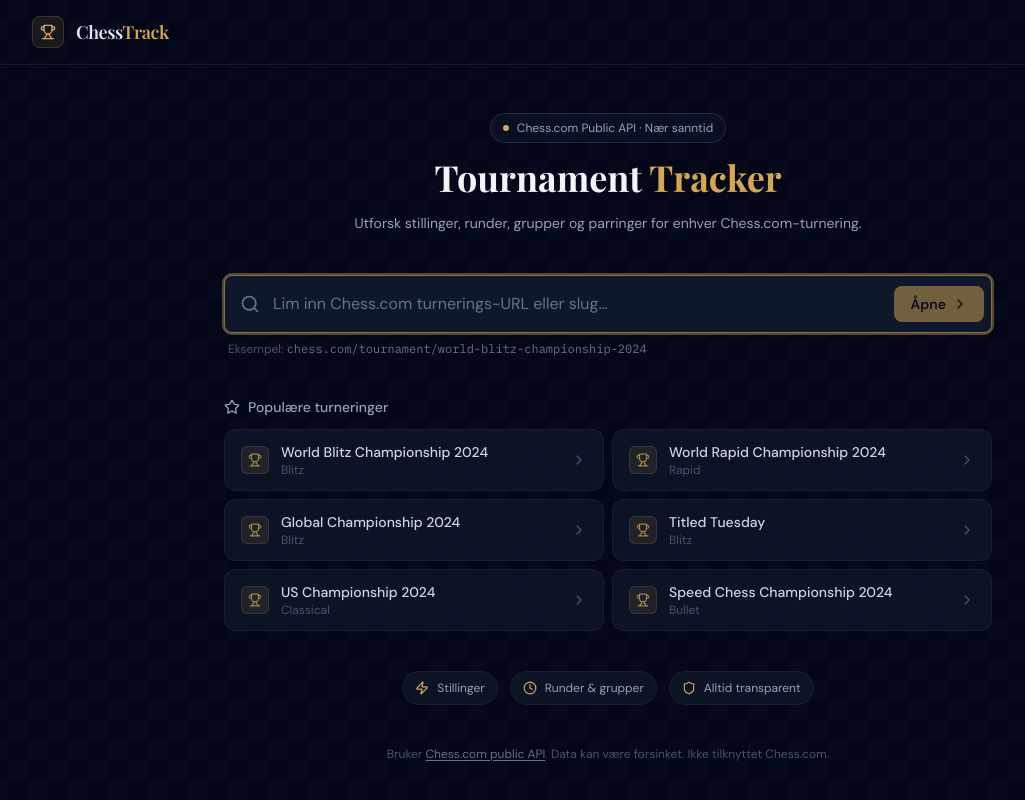
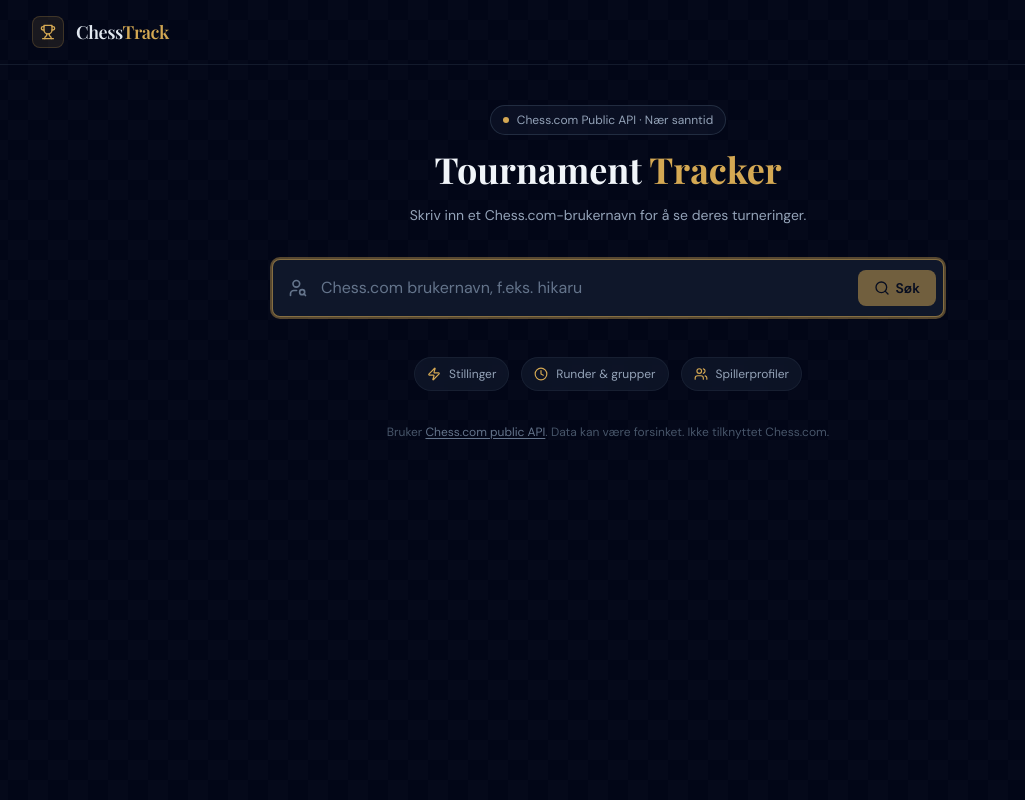
Before and after one commit to ugress-ux/chess-tracker, a Next.js app: page / in a window 1280 px wide. Shown: the top 800 px of the page, without its empty margins (32-1057 px from the left). Built offline with nearby package versions, Linux system fonts and the light colour scheme; a web font is replaced by a local one.

Commit message:
Add files via upload

```diff
--- a/src/app/page.tsx
+++ b/src/app/page.tsx
@@ -1,44 +1,79 @@
 "use client";
 
-import { useState, FormEvent, useEffect } from "react";
+import { useState, FormEvent } from "react";
 import { useRouter } from "next/navigation";
-import { Search, ChevronRight, Shield, Clock, Zap, Trophy, History, Star } from "lucide-react";
-import { parseTournamentSlug } from "@/lib/chesscom/parsers";
+import {
+  Search, Trophy, History, Star, ChevronRight,
+  Loader2, UserSearch, AlertCircle, Zap, Clock, Users
+} from "lucide-react";
 import { cn } from "@/lib/utils";
+import { humanizeTimeClass } from "@/lib/utils";
 import { saveRecent, loadRecent, clearRecent } from "@/lib/utils/recent";
 import type { RecentTournament } from "@/lib/utils/recent";
+import { useEffect } from "react";
 
-const POPULAR_TOURNAMENTS = [
-  { slug: "world-blitz-championship-2024", name: "World Blitz Championship 2024", type: "Blitz" },
-  { slug: "world-rapid-championship-2024", name: "World Rapid Championship 2024", type: "Rapid" },
-  { slug: "chess-com-global-championship-2024", name: "Global Championship 2024", type: "Blitz" },
-  { slug: "titled-tuesday-early-2024-12-17", name: "Titled Tuesday", type: "Blitz" },
-  { slug: "chess-com-us-championship-2024", name: "US Championship 2024", type: "Classical" },
-  { slug: "speed-chess-championship-2024", name: "Speed Chess Championship 2024", type: "Bullet" },
-];
+interface PlayerTournament {
+  url: string;
+  slug: string;
+  name: string;
+  status: string;
+  timeClass: string;
+  placement: number | null;
+  totalPlayers: number | null;
+  wins: number;
+  losses: number;
+  draws: number;
+}
+
+interface PlayerTournaments {
+  username: string;
+  inProgress: PlayerTournament[];
+  registered: PlayerTournament[];
+  finished: PlayerTournament[];
+}
+
+const STATUS_LABELS: Record<string, { label: string; color: string; dot: string }> = {
+  in_progress: { label: "Live", color: "text-emerald-400", dot: "bg-emerald-400 animate-pulse" },
+  registered: { label: "Upcoming", color: "text-blue-400", dot: "bg-blue-400" },
+  finished: { label: "Finished", color: "text-slate-500", dot: "bg-slate-600" },
+};
 
 export default function HomePage() {
   const router = useRouter();
-  const [input, setInput] = useState("");
+  const [username, setUsername] = useState("");
+  const [loading, setLoading] = useState(false);
   const [error, setError] = useState("");
+  const [results, setResults] = useState<PlayerTournaments | null>(null);
   const [recent, setRecent] = useState<RecentTournament[]>([]);
 
   useEffect(() => {
     setRecent(loadRecent());
   }, []);
 
-  function handleSubmit(e: FormEvent) {
+  async function handleSearch(e: FormEvent) {
     e.preventDefault();
+    const u = username.trim().toLowerCase();
+    if (!u) return;
     setError("");
-    const slug = parseTournamentSlug(input.trim());
-    if (!slug) {
-      setError("Kunne ikke finne en gyldig turnerings-slug. Prøv å lime inn hele Chess.com-URL-en.");
-      return;
+    setResults(null);
+    setLoading(true);
+    try {
+      const res = await fetch(`/api/chesscom/player/${encodeURIComponent(u)}/tournaments`);
+      const data = await res.json();
+      if (!res.ok) {
+        setError(data.error ?? "Something went wrong.");
+      } else {
+        setResults(data);
       }
-    router.push(`/tournament/${slug}`);
+    } catch {
+      setError("Network error. Please try again.");
+    } finally {
+      setLoading(false);
+    }
   }
 
-  function handleOpen(slug: string) {
+  function openTournament(slug: string, name: string) {
+    saveRecent(slug, name);
     router.push(`/tournament/${slug}`);
   }
 
@@ -46,6 +81,10 @@
     clearRecent();
     setRecent([]);
   }
+
+  const hasResults = results && (
+    results.inProgress.length + results.registered.length + results.finished.length > 0
+  );
 
   return (
     <main className="chess-bg min-h-screen flex flex-col">
@@ -60,9 +99,10 @@
         </div>
       </header>
 
-      <div className="flex-1 px-6 py-12">
-        <div className="max-w-3xl mx-auto space-y-10 animate-slide-up">
+      <div className="flex-1 px-6 py-10">
+        <div className="max-w-2xl mx-auto space-y-8 animate-slide-up">
 
+          {/* Title */}
           <div className="text-center space-y-3">
             <div className="inline-flex items-center gap-2 px-3 py-1.5 rounded-full border border-slate-700/60 bg-slate-900/60 text-xs text-slate-400">
               <span className="w-1.5 h-1.5 rounded-full bg-amber-chess" />
@@ -71,39 +111,89 @@
             <h1 className="text-4xl font-display font-bold text-slate-100 leading-tight">
               Tournament <span className="text-amber-chess">Tracker</span>
             </h1>
-            <p className="text-slate-400 max-w-lg mx-auto text-sm leading-relaxed">
-              Utforsk stillinger, runder, grupper og parringer for enhver Chess.com-turnering.
+            <p className="text-slate-400 text-sm leading-relaxed">
+              Skriv inn et Chess.com-brukernavn for å se deres turneringer.
             </p>
           </div>
 
-          <form onSubmit={handleSubmit} className="space-y-2">
+          {/* Search */}
+          <form onSubmit={handleSearch} className="space-y-2">
             <div className="relative">
-              <Search className="absolute left-4 top-1/2 -translate-y-1/2 w-5 h-5 text-slate-500 pointer-events-none" />
+              <UserSearch className="absolute left-4 top-1/2 -translate-y-1/2 w-5 h-5 text-slate-500 pointer-events-none" />
               <input
                 type="text"
-                value={input}
-                onChange={(e) => { setInput(e.target.value); setError(""); }}
-                placeholder="Lim inn Chess.com turnerings-URL eller slug…"
+                value={username}
+                onChange={(e) => { setUsername(e.target.value); setError(""); setResults(null); }}
+                placeholder="Chess.com brukernavn, f.eks. hikaru"
                 className={cn("input-field pl-12 pr-36 py-4 text-base", error && "border-red-500/50")}
                 autoFocus
                 spellCheck={false}
                 autoComplete="off"
+                autoCapitalize="off"
               />
               <button
                 type="submit"
-                disabled={!input.trim()}
+                disabled={!username.trim() || loading}
                 className="absolute right-2 top-1/2 -translate-y-1/2 btn-primary py-2 px-4 text-sm flex items-center gap-1.5"
               >
-                Åpne <ChevronRight className="w-4 h-4" />
+                {loading ? <Loader2 className="w-4 h-4 animate-spin" /> : <Search className="w-4 h-4" />}
+                {loading ? "Søker…" : "Søk"}
               </button>
             </div>
-            {error && <p className="text-sm text-red-400 px-1">⚠ {error}</p>}
-            <p className="text-xs text-slate-600 px-1">
-              Eksempel: <span className="font-mono text-slate-500">chess.com/tournament/world-blitz-championship-2024</span>
+            {error && (
+              <p className="text-sm text-red-400 flex items-center gap-2 px-1">
+                <AlertCircle className="w-4 h-4 shrink-0" /> {error}
               </p>
+            )}
           </form>
 
-          {recent.length > 0 && (
+          {/* Results */}
+          {results && !hasResults && (
+            <div className="surface p-8 text-center text-slate-500 text-sm">
+              Ingen turneringer funnet for <span className="text-slate-300 font-medium">{results.username}</span>.
+            </div>
+          )}
+
+          {results && hasResults && (
+            <div className="space-y-6 animate-fade-in">
+              <div className="text-sm text-slate-400">
+                Turneringer for{" "}
+                <a
+                  href={`https://www.chess.com/member/${results.username}`}
+                  target="_blank"
+                  rel="noopener noreferrer"
+                  className="text-amber-chess hover:text-amber-light font-medium"
+                >
+                  {results.username}
+                </a>
+              </div>
+
+              {results.inProgress.length > 0 && (
+                <TournamentSection
+                  title="Pågående"
+                  tournaments={results.inProgress}
+                  onOpen={openTournament}
+                />
+              )}
+              {results.registered.length > 0 && (
+                <TournamentSection
+                  title="Påmeldt / Kommende"
+                  tournaments={results.registered}
+                  onOpen={openTournament}
+                />
+              )}
+              {results.finished.length > 0 && (
+                <TournamentSection
+                  title="Avsluttede (siste 20)"
+                  tournaments={results.finished}
+                  onOpen={openTournament}
+                />
+              )}
+            </div>
+          )}
+
+          {/* Recently visited */}
+          {!results && recent.length > 0 && (
             <div className="space-y-3">
               <div className="flex items-center justify-between">
                 <div className="flex items-center gap-2 text-sm font-medium text-slate-400">
@@ -118,7 +208,7 @@
                 {recent.map((t) => (
                   <button
                     key={t.slug}
-                    onClick={() => handleOpen(t.slug)}
+                    onClick={() => openTournament(t.slug, t.name || t.slug)}
                     className="flex items-center justify-between px-4 py-3 surface rounded-xl hover:border-amber-chess/20 text-left group transition-all duration-200"
                   >
                     <div className="flex items-center gap-3 min-w-0">
@@ -137,40 +227,13 @@
             </div>
           )}
 
-          <div className="space-y-3">
-            <div className="flex items-center gap-2 text-sm font-medium text-slate-400">
-              <Star className="w-4 h-4" />
-              Populære turneringer
-            </div>
-            <div className="grid grid-cols-1 sm:grid-cols-2 gap-2">
-              {POPULAR_TOURNAMENTS.map((t) => (
-                <button
-                  key={t.slug}
-                  onClick={() => handleOpen(t.slug)}
-                  className="flex items-center justify-between px-4 py-3 surface rounded-xl hover:border-amber-chess/20 text-left group transition-all duration-200"
-                >
-                  <div className="flex items-center gap-3 min-w-0">
-                    <div className="w-7 h-7 rounded-md bg-amber-chess/10 border border-amber-chess/15 flex items-center justify-center shrink-0">
-                      <Trophy className="w-3.5 h-3.5 text-amber-chess/70" />
-                    </div>
-                    <div className="min-w-0">
-                      <div className="text-sm font-medium text-slate-300 group-hover:text-slate-100 truncate">
-                        {t.name}
-                      </div>
-                      <div className="text-xs text-slate-600">{t.type}</div>
-                    </div>
-                  </div>
-                  <ChevronRight className="w-4 h-4 text-slate-600 group-hover:text-amber-chess shrink-0 ml-2 transition-colors" />
-                </button>
-              ))}
-            </div>
-          </div>
-
-          <div className="flex flex-wrap justify-center gap-3">
+          {/* Feature pills */}
+          {!results && (
+            <div className="flex flex-wrap justify-center gap-3 pt-2">
               {[
                 { icon: Zap, label: "Stillinger" },
                 { icon: Clock, label: "Runder & grupper" },
-              { icon: Shield, label: "Alltid transparent" },
+                { icon: Users, label: "Spillerprofiler" },
               ].map(({ icon: Icon, label }) => (
                 <div key={label} className="flex items-center gap-2 px-3 py-2 surface rounded-full text-xs text-slate-400">
                   <Icon className="w-3.5 h-3.5 text-amber-chess" />
@@ -178,6 +241,7 @@
                 </div>
               ))}
             </div>
+          )}
 
           <p className="text-center text-xs text-slate-600 leading-relaxed">
             Bruker{" "}
@@ -191,3 +255,66 @@
     </main>
   );
 }
+
+function TournamentSection({
+  title,
+  tournaments,
+  onOpen,
+}: {
+  title: string;
+  tournaments: PlayerTournament[];
+  onOpen: (slug: string, name: string) => void;
+}) {
+  return (
+    <div className="space-y-2">
+      <h2 className="text-xs font-semibold text-slate-500 uppercase tracking-wider px-1">
+        {title} ({tournaments.length})
+      </h2>
+      <div className="space-y-1.5">
+        {tournaments.map((t) => {
+          const st = STATUS_LABELS[t.status] ?? STATUS_LABELS.finished;
+          return (
+            <button
+              key={t.slug}
+              onClick={() => onOpen(t.slug, t.name)}
+              className="w-full flex items-center justify-between px-4 py-3 surface rounded-xl hover:border-amber-chess/20 text-left group transition-all duration-200"
+            >
+              <div className="flex items-center gap-3 min-w-0">
+                <div className="w-7 h-7 rounded-md bg-slate-800 border border-slate-700 flex items-center justify-center shrink-0">
+                  <Trophy className="w-3.5 h-3.5 text-slate-500 group-hover:text-amber-chess transition-colors" />
+                </div>
+                <div className="min-w-0">
+                  <div className="text-sm font-medium text-slate-200 group-hover:text-slate-100 truncate">
+                    {t.name}
+                  </div>
+                  <div className="flex items-center gap-2 mt-0.5 flex-wrap">
+                    <span className={cn("flex items-center gap-1 text-xs", st.color)}>
+                      <span className={cn("w-1.5 h-1.5 rounded-full", st.dot)} />
+                      {st.label}
+                    </span>
+                    {t.timeClass !== "unknown" && (
+                      <span className="text-xs text-slate-600">{humanizeTimeClass(t.timeClass)}</span>
+                    )}
+                    {t.placement && t.totalPlayers && (
+                      <span className="text-xs text-slate-600">
+                        #{t.placement} av {t.totalPlayers}
+                      </span>
+                    )}
+                    {t.status === "finished" && (t.wins + t.losses + t.draws > 0) && (
+                      <span className="text-xs text-slate-600">
+                        <span className="text-emerald-500">{t.wins}W</span>{" "}
+                        <span className="text-red-500">{t.losses}L</span>{" "}
+                        <span className="text-slate-500">{t.draws}D</span>
+                      </span>
+                    )}
+                  </div>
+                </div>
+              </div>
+              <ChevronRight className="w-4 h-4 text-slate-600 group-hover:text-amber-chess shrink-0 ml-3 transition-colors" />
+            </button>
+          );
+        })}
+      </div>
+    </div>
+  );
+}
```
Lines whose indentation alone changed are shown as unchanged.
